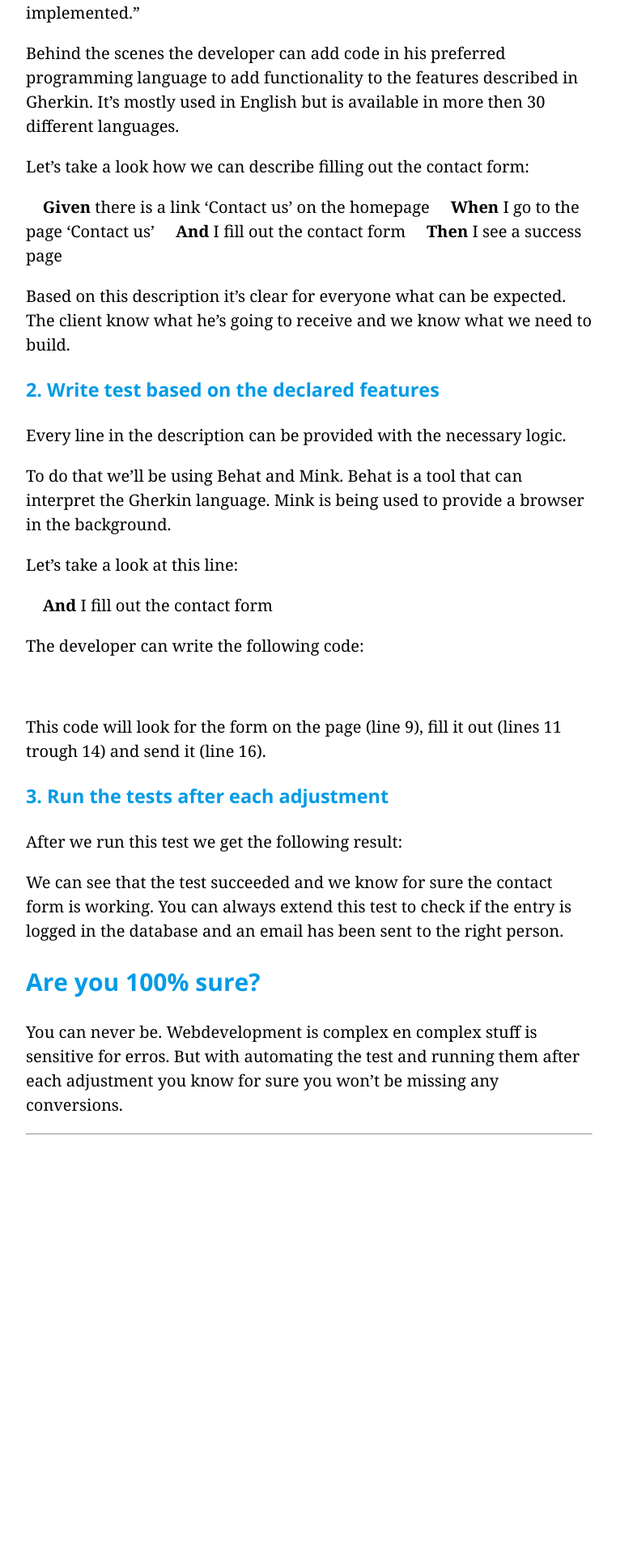
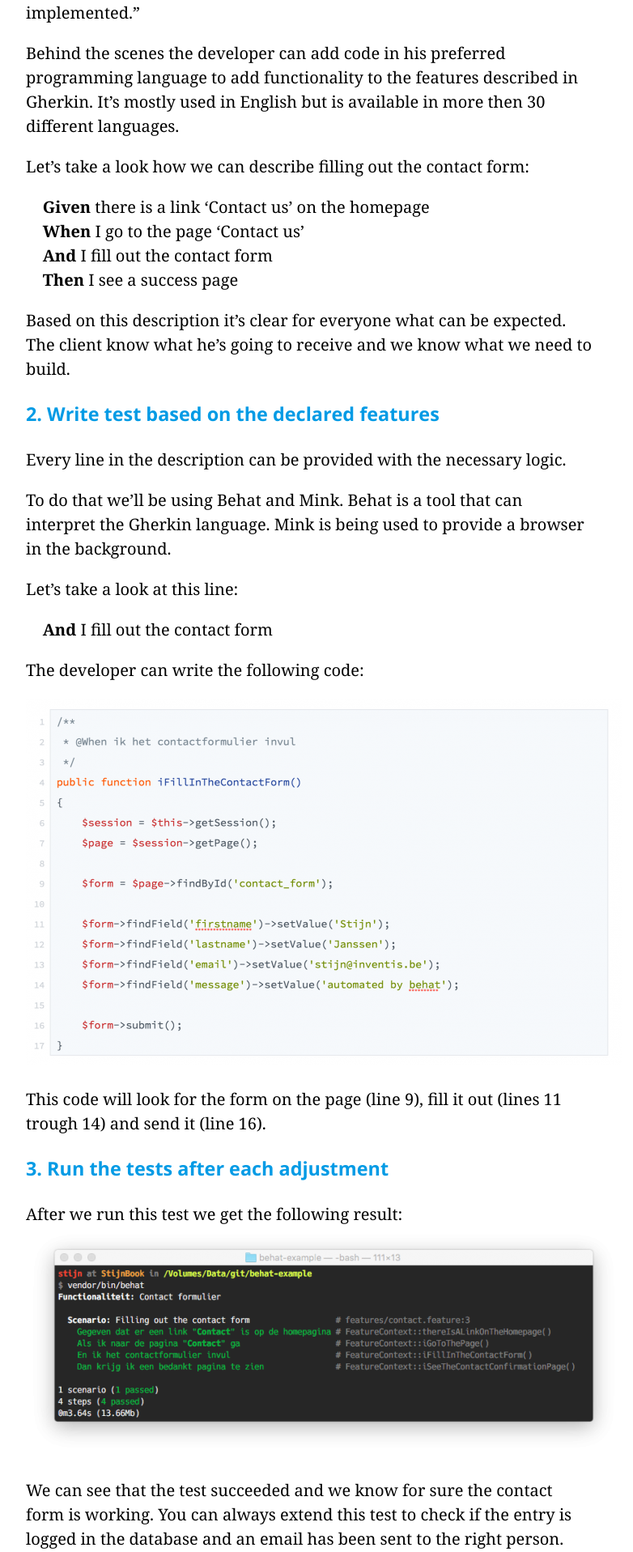
Before and after one commit to stijnj/stijnj.github.com, a Jekyll site: the page built from _posts/2015-03-29-automating-the-testing-your-website.md, in a window 1280 px wide. Shown: the part 1602-3519 px from the top of the page at 81% size, without its empty margins (258-1040 px from the left). Built offline with Jekyll 4.4.1, drawn with Linux system fonts in a browser that asks for light colours; comment, search, counter and statistics services are not loaded; before the commit the page ends 3014 px from its top, so only the background shows below that.

```diff
--- a/_posts/2015-03-29-automating-the-testing-your-website.md
+++ b/_posts/2015-03-29-automating-the-testing-your-website.md
@@ -33,9 +33,9 @@ Behind the scenes the developer can add code in his preferred programming langua
 
 Let’s take a look how we can describe filling out the contact form:
 
-&nbsp;&nbsp;&nbsp;&nbsp;**Given** there is a link ‘Contact us’ on the homepage
-&nbsp;&nbsp;&nbsp;&nbsp;**When** I go to the page ‘Contact us’
-&nbsp;&nbsp;&nbsp;&nbsp;**And** I fill out the contact form
+&nbsp;&nbsp;&nbsp;&nbsp;**Given** there is a link ‘Contact us’ on the homepage<br />
+&nbsp;&nbsp;&nbsp;&nbsp;**When** I go to the page ‘Contact us’<br />
+&nbsp;&nbsp;&nbsp;&nbsp;**And** I fill out the contact form<br />
 &nbsp;&nbsp;&nbsp;&nbsp;**Then** I see a success page
 
 Based on this description it’s clear for everyone what can be expected. The client know what he’s going to receive and we know what we need to build.
```
Also changed, not shown: assets/images/posts/automate-the-testing-of-your-website/code.png (added), assets/images/posts/automate-the-testing-of-your-website/test-result.png (added).
